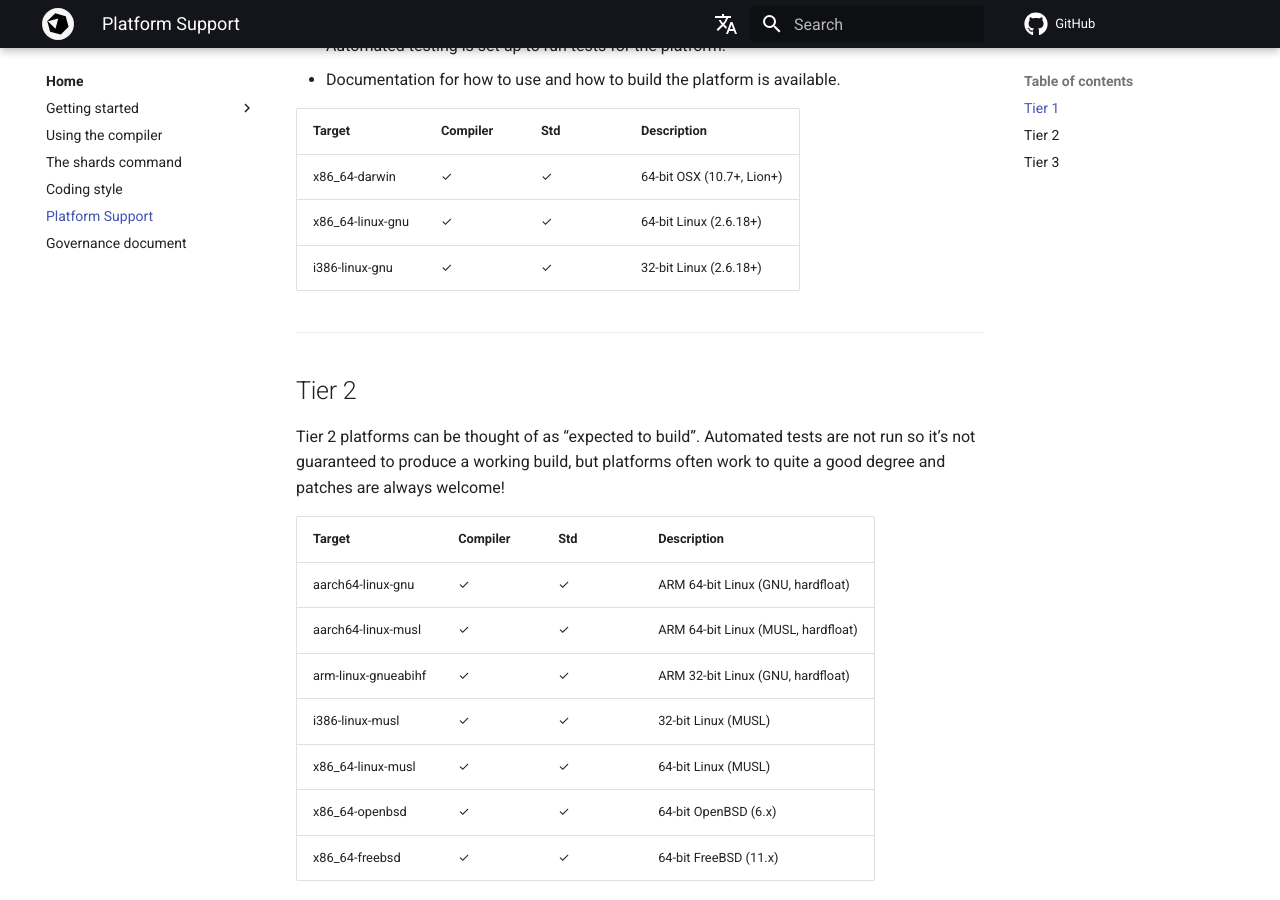
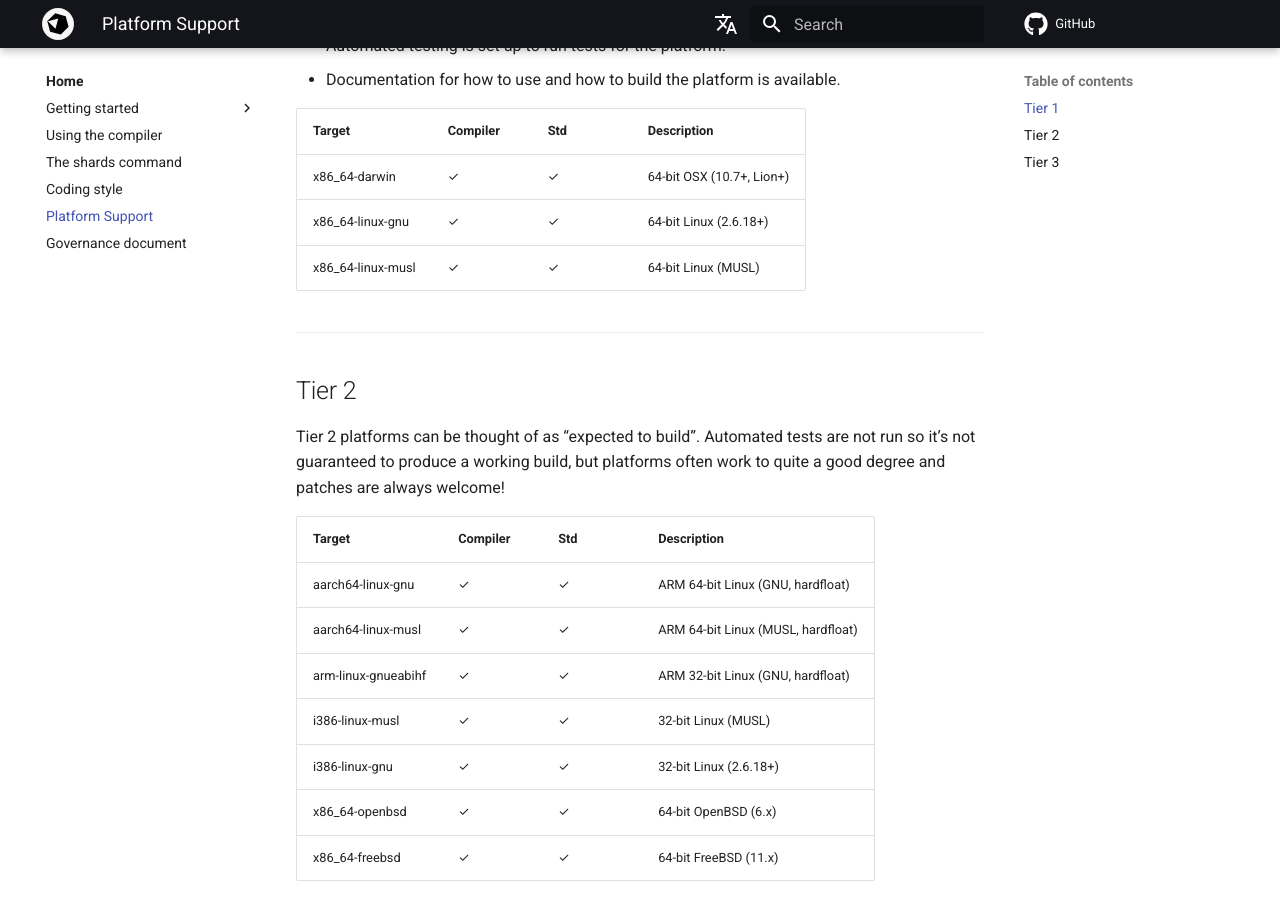
Before and after one commit to crystal-lang/crystal-book, an MkDocs documentation site: the page built from docs/platform_support.md, in a window 1280 px wide and 900 px high, scrolled down 582 px. Built offline with MkDocs 1.6.1 and Material for MkDocs 9.7.7, drawn with Linux system fonts in a browser that asks for light colours; nearby versions of some CDN libraries; library files that are not in the unit come from our copies; comment, search, counter and statistics services are not loaded; part of the change alters nothing that is shown.

```diff
--- a/docs/platform_support.md
+++ b/docs/platform_support.md
@@ -18,7 +18,7 @@ Tier 1 platforms can be thought of as “guaranteed to work”. Specifically the
 | ------ | -------- | --- | ----------- |
 | x86_64-darwin | ✓ | ✓ | 64-bit OSX (10.7+, Lion+) |
 | x86_64-linux-gnu | ✓ | ✓ | 64-bit Linux (2.6.18+) |
-| i386-linux-gnu | ✓ | ✓ | 32-bit Linux (2.6.18+) |
+| x86_64-linux-musl | ✓ | ✓ | 64-bit Linux (MUSL) |
 
 ***
 
@@ -32,7 +32,7 @@ Tier 2 platforms can be thought of as “expected to build”. Automated tests a
 | aarch64-linux-musl | ✓ | ✓ | ARM 64-bit Linux (MUSL, hardfloat) |
 | arm-linux-gnueabihf | ✓ | ✓ | ARM 32-bit Linux (GNU, hardfloat) |
 | i386-linux-musl | ✓ | ✓ | 32-bit Linux (MUSL) |
-| x86_64-linux-musl | ✓ | ✓ | 64-bit Linux (MUSL) |
+| i386-linux-gnu | ✓ | ✓ | 32-bit Linux (2.6.18+) |
 | x86_64-openbsd | ✓ | ✓ | 64-bit OpenBSD (6.x) |
 | x86_64-freebsd | ✓ | ✓ | 64-bit FreeBSD (11.x) |
 
```
